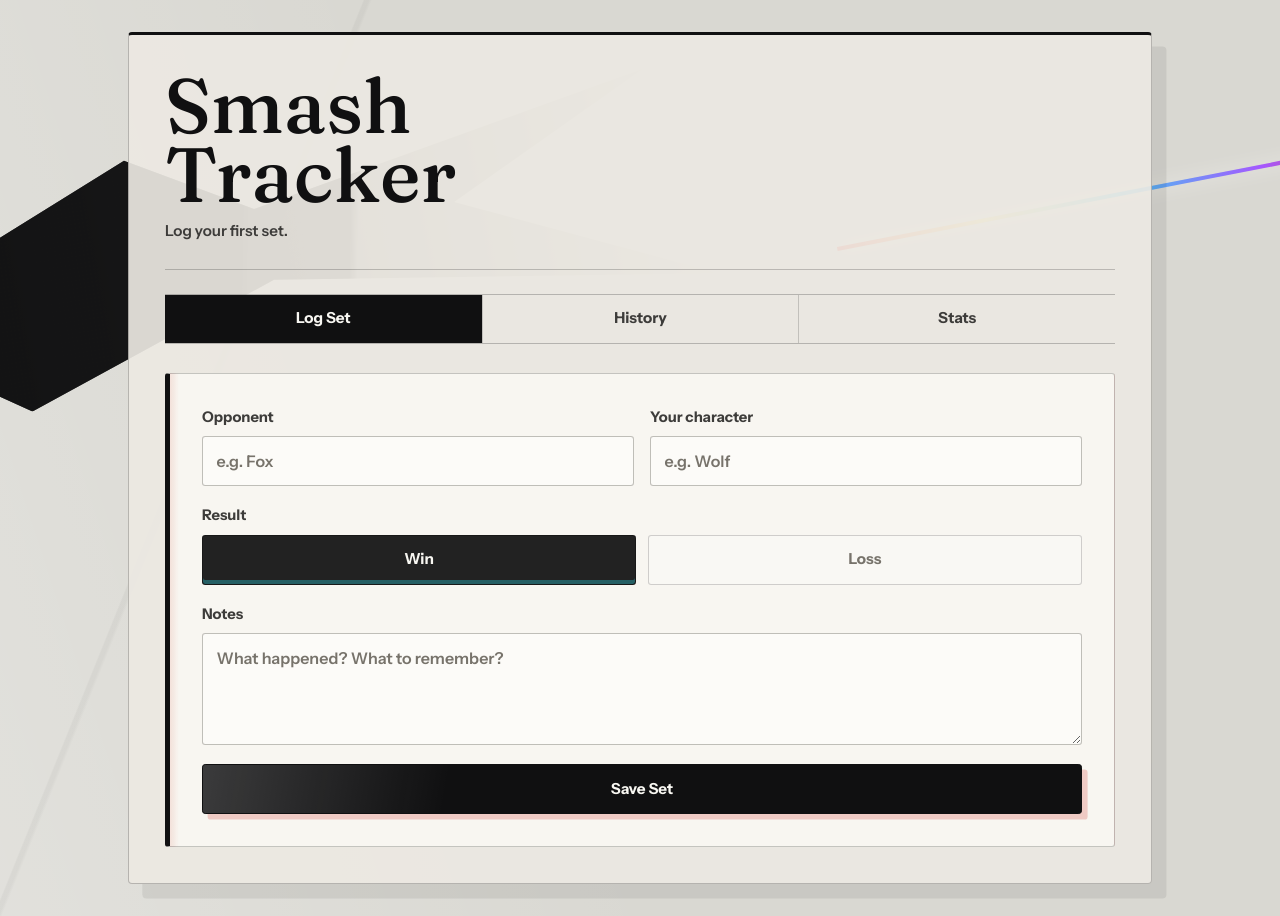
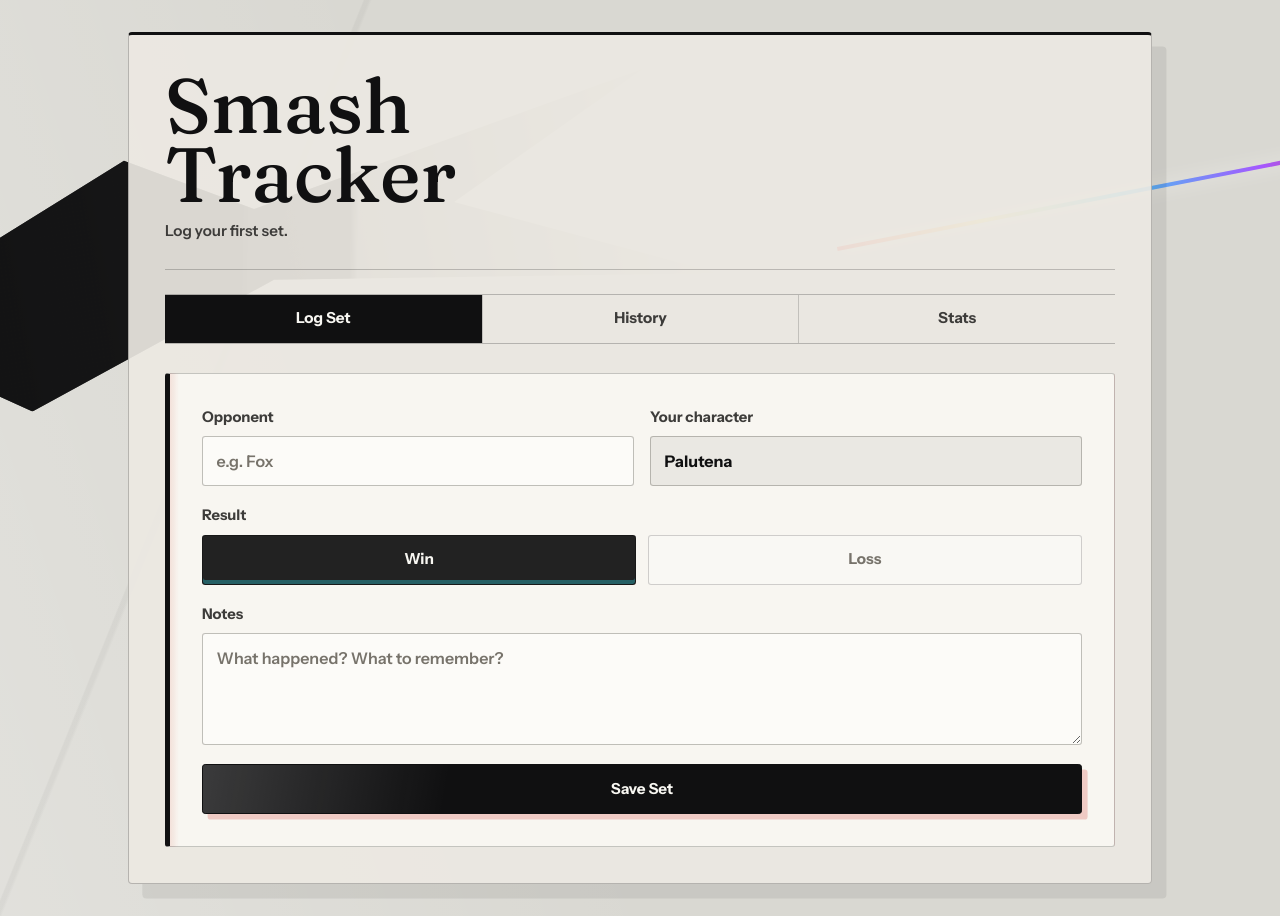
Before and after one commit to dotxdaemon/smash, a React (Vite) app: page / in a window 1280 px wide. Built offline with nearby package versions, Linux system fonts and the light colour scheme.

Commit message:
Fix player character to Palutena

```diff
--- a/src/App.tsx
+++ b/src/App.tsx
@@ -8,13 +8,34 @@ import type { SetEntry } from './types'
 type View = 'log' | 'history' | 'stats'
 
 const VIEWS: View[] = ['log', 'history', 'stats']
+const PLAYER_CHARACTER = 'Palutena'
+
+type SetEntryInput = {
+  opponent: string
+  result: 'win' | 'loss'
+  notes: string
+}
+
+function createSetEntry({
+  opponent,
+  result,
+  notes,
+}: SetEntryInput): SetEntry {
+  return {
+    id: crypto.randomUUID(),
+    date: new Date().toISOString(),
+    opponent: opponent.trim(),
+    yourCharacter: PLAYER_CHARACTER,
+    result,
+    notes: notes.trim() || undefined,
+  }
+}
 
 function App() {
   const [sets, setSets] = useState(loadSets)
   const [view, setView] = useState<View>('log')
 
   const [opponent, setOpponent] = useState('')
-  const [yourCharacter, setYourCharacter] = useState('')
   const [result, setResult] = useState<'win' | 'loss'>('win')
   const [notes, setNotes] = useState('')
 
@@ -43,14 +64,7 @@ function App() {
     e.preventDefault()
     if (!opponent.trim()) return
 
-    const entry: SetEntry = {
-      id: crypto.randomUUID(),
-      date: new Date().toISOString(),
-      opponent: opponent.trim(),
-      yourCharacter: yourCharacter.trim() || undefined,
-      result,
-      notes: notes.trim() || undefined,
-    }
+    const entry = createSetEntry({ opponent, result, notes })
 
     const next = [entry, ...sets]
     setSets(next)
@@ -110,13 +124,7 @@ function App() {
 
                 <label className="field-label">
                   <span>Your character</span>
-                  <input
-                    className="field"
-                    list="characters"
-                    value={yourCharacter}
-                    onChange={(e) => setYourCharacter(e.target.value)}
-                    placeholder="e.g. Wolf"
-                  />
+                  <span className="character-value">{PLAYER_CHARACTER}</span>
                 </label>
               </div>
 
@@ -176,9 +184,7 @@ function App() {
                         </div>
                         <span className="set-date">{formatDate(set.date)}</span>
                       </div>
-                      {set.yourCharacter && (
-                        <p className="set-meta">Playing {set.yourCharacter}</p>
-                      )}
+                      <p className="set-meta">Playing {PLAYER_CHARACTER}</p>
                       {set.notes && <p className="set-notes">{set.notes}</p>}
                       <button
                         type="button"
--- a/src/index.css
+++ b/src/index.css
@@ -197,6 +197,20 @@
     color: var(--color-ink-soft);
     font-size: 0.92rem;
     font-weight: 700;
+  }
+
+  .character-value {
+    display: flex;
+    min-height: 3.15rem;
+    margin-top: 0.5rem;
+    align-items: center;
+    border: 1px solid color-mix(in srgb, var(--color-line-strong) 45%, transparent);
+    border-radius: 0.2rem;
+    background: rgb(16 16 17 / 0.06);
+    color: var(--color-ink);
+    font-size: 1rem;
+    font-weight: 800;
+    padding: 0.7rem 0.85rem;
   }
 
   .field {
```
Also changed, not shown: 2 other files (tests, documents, lock files or other folders).
